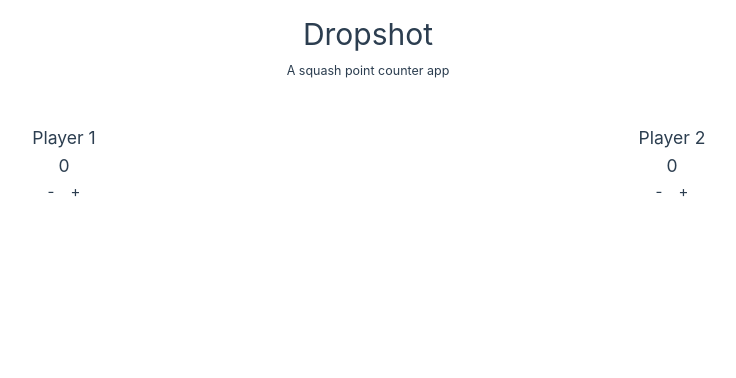
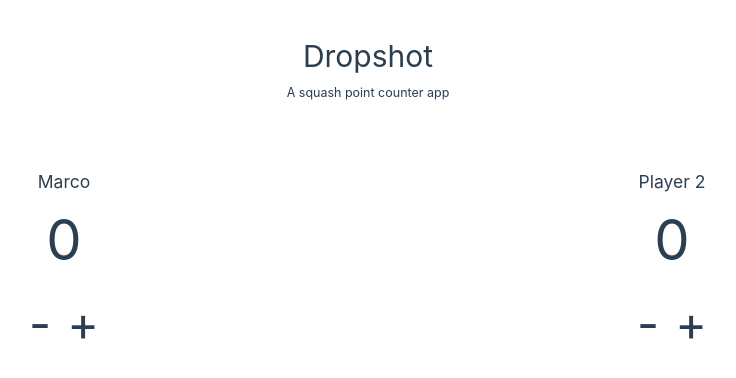
Before and after one commit to MarcoBevilacqua/dropshot, a Vue app: page / in a window 1280 px wide. Shown: the top 378 px of the page, without its empty margins (272-1008 px from the left). Built offline with nearby package versions, Linux system fonts and the light colour scheme.

Commit message:
minor fix

```diff
--- a/src/App.vue
+++ b/src/App.vue
@@ -1,74 +1,53 @@
-<script setup>
-</script>
-
 <template>
-  <div class="container">
   <div class="header">
-      <div id="app">
     <h1>Dropshot</h1>
     <small>A squash point counter app</small>
   </div>
-    </div>
+
   <main>
     <div class="container">
       <div id="score-table">
-          <div class="player">
-            <h3 class="player-name">Player 1</h3>
-            <div class="score">
-              <h3>0</h3>
-              <div class="score-cmd">
-                <span>-</span>
-                <span>+</span>
-              </div>
-            </div>
-          </div>
-          <div class="player">
-            <h3 class="player-name">Player 2</h3>
-            <div class="score">
-              <h3>0</h3>
-              <div class="score-cmd">
-                <span>-</span>
-                <span>+</span>
-              </div>
-            </div>
-          </div>
+
+        <PlayerCounter name="Marco" :score="this.playerOneScore" />
+        <PlayerCounter name="Player 2" :score="this.playerTwoScore" />
+
       </div>
     </div>
   </main>
-  </div>
+
 </template>
+
+<script>
+
+import PlayerCounter from './components/player/PlayerCounter.vue';
+
+export default {
+  components: {
+    PlayerCounter
+  },
+  data() {
+    return {
+      playerOneScore: 0,
+      playerTwoScore: 0,
+    }
+  }
+}
+
+</script>
 
 <style scoped>
 
 @media (min-width: 1024px) {
 
   .header {
-    min-width: 100%;
+    margin: 2rem auto;
     text-align: center;
   }
 
   .container {
-    height: 100%;
-    width: 100%;
     margin: 10px auto;
   }
 
-  #score-table {
-    display: grid;
-    grid-template-columns: 1fr 1fr;
-  }
 
-  .player {
-    text-align: center;
-    margin: 2rem 3rem;
-  }
-
-  .player-name h3 {
-    font-weight: 700;
-  }
-
-  .score-cmd span {
-    margin: .5rem
-  }
 }
 </style>
--- a/src/main.js
+++ b/src/main.js
@@ -1,4 +1,5 @@
 import './assets/main.css'
+import './assets/custom.css'
 
 import { createApp } from 'vue'
 import { createPinia } from 'pinia'
```
Also changed, not shown: 2 other files (tests, documents, lock files or other folders). Lines whose indentation alone changed are shown as unchanged.
